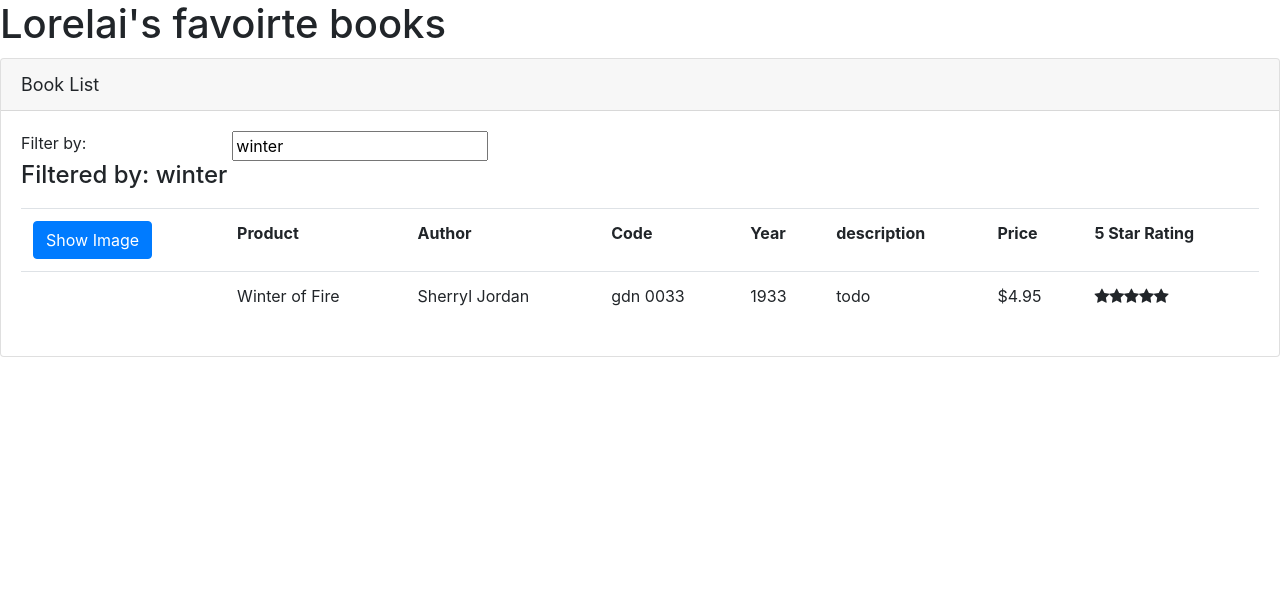
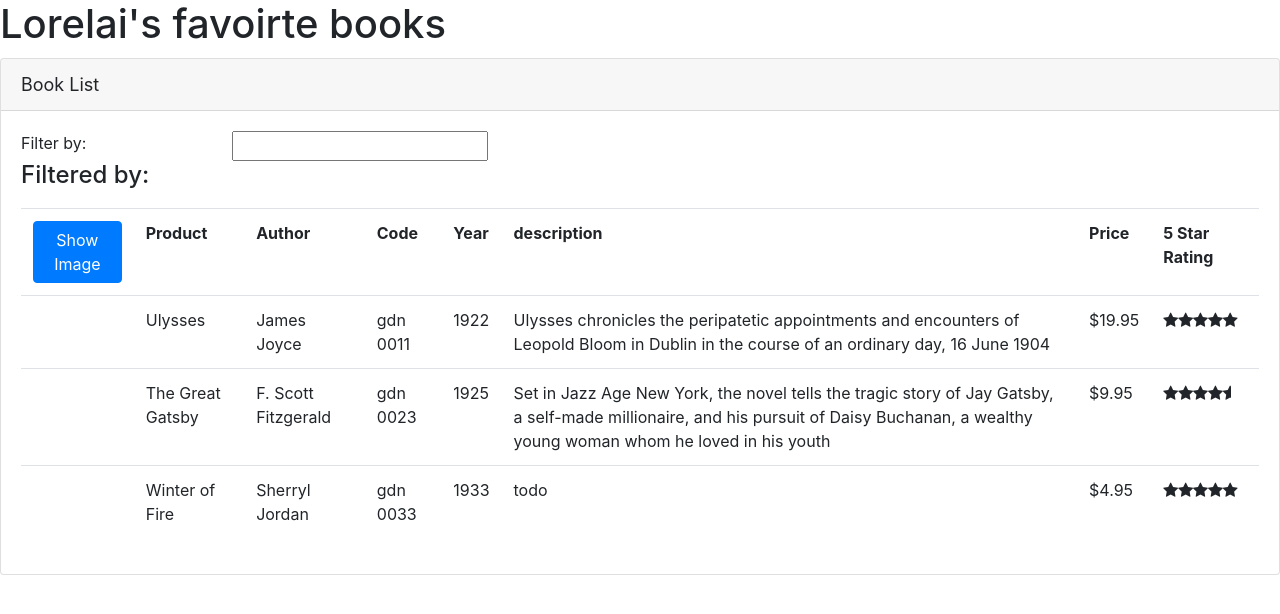
Before and after one commit to Nairodie/APM, an Angular app: page / in a window 1280 px wide. Shown: the top 614 px of the page. Built offline with nearby package versions, Linux system fonts and the light colour scheme.

Commit message:
Adding services and using dependency injection

```diff
--- a/src/app/products/product-list.component.ts
+++ b/src/app/products/product-list.component.ts
@@ -1,5 +1,6 @@
 import { Component, OnInit } from "@angular/core";
 import { IProduct } from "./product";
+import { ProductService } from "./product.service";
 
 @Component({
     selector: "pm-products",
@@ -23,46 +24,9 @@
     }
 
     filteredProducts: IProduct[];
-    products: IProduct[] = [
-            {
-              "productId": 1,
-              "productName": "Ulysses",
-              "Author": "James Joyce",
-              "productCode": "GDN-0011",
-              "releaseDate": "1922",
-              "description": "Ulysses chronicles the peripatetic appointments and encounters of Leopold Bloom in Dublin in the course of an ordinary day, 16 June 1904",
-              "price": 19.95,
-              "starRating": 5,
-              "imageUrl": "https://upload.wikimedia.org/wikipedia/commons/a/ab/JoyceUlysses2.jpg"
-            },
-            {
-                "productId": 2,
-                "productName": "The Great Gatsby",
-                "Author": "F. Scott Fitzgerald",
-                "productCode": "GDN-0023",
-                "releaseDate": "1925",
-                "description": "Set in Jazz Age New York, the novel tells the tragic story of Jay Gatsby, a self-made millionaire, and his pursuit of Daisy Buchanan, a wealthy young woman whom he loved in his youth",
-                "price": 9.95,
-                "starRating": 4.5,
-                "imageUrl": "https://upload.wikimedia.org/wikipedia/commons/a/a0/The_Great_Gatsby_cover_1925_%281%29.jpg"
-            },
-            {
-                "productId": 3,
-                "productName": "Winter of Fire",
-                "Author": "Sherryl Jordan",
-                "productCode": "GDN-0033",
-                "releaseDate": "1933",
-                "description": "todo",
-                "price": 4.95,
-                "starRating": 5,
-                "imageUrl": "https://images-na.ssl-images-amazon.com/images/I/81B2xmUcGbL.jpg"
-            }
+    products: IProduct[] = [];
 
-        ];
-
-        constructor() {
-            this.filteredProducts = this.products;
-            this.listFilter = "winter";
+        constructor (private productService: ProductService) {
         }
 
         onRatingClicked(message: string): void {
@@ -78,7 +42,9 @@
         toggleImage(): void {
             this.showImage = !this.showImage;
         }
+
         ngOnInit(): void {
-            console.log("In OnItit");
+            this.products = this.productService.getProducts();
+            this.filteredProducts = this.products;
         }
 }
--- /dev/null
+++ b/src/app/products/product.service.ts
@@ -0,0 +1,46 @@
+import { Injectable } from "@angular/core";
+import { IProduct } from "./product";
+
+@Injectable({
+    providedIn: "root"
+})
+
+export class ProductService {
+    getProducts(): IProduct[] {
+        return [
+            {
+                "productId": 1,
+                "productName": "Ulysses",
+                "Author": "James Joyce",
+                "productCode": "GDN-0011",
+                "releaseDate": "1922",
+                "description": "Ulysses chronicles the peripatetic appointments and encounters of Leopold Bloom in Dublin in the course of an ordinary day, 16 June 1904",
+                "price": 19.95,
+                "starRating": 5,
+                "imageUrl": "https://upload.wikimedia.org/wikipedia/commons/a/ab/JoyceUlysses2.jpg"
+              },
+              {
+                  "productId": 2,
+                  "productName": "The Great Gatsby",
+                  "Author": "F. Scott Fitzgerald",
+                  "productCode": "GDN-0023",
+                  "releaseDate": "1925",
+                  "description": "Set in Jazz Age New York, the novel tells the tragic story of Jay Gatsby, a self-made millionaire, and his pursuit of Daisy Buchanan, a wealthy young woman whom he loved in his youth",
+                  "price": 9.95,
+                  "starRating": 4.5,
+                  "imageUrl": "https://upload.wikimedia.org/wikipedia/commons/a/a0/The_Great_Gatsby_cover_1925_%281%29.jpg"
+              },
+              {
+                  "productId": 3,
+                  "productName": "Winter of Fire",
+                  "Author": "Sherryl Jordan",
+                  "productCode": "GDN-0033",
+                  "releaseDate": "1933",
+                  "description": "todo",
+                  "price": 4.95,
+                  "starRating": 5,
+                  "imageUrl": "https://images-na.ssl-images-amazon.com/images/I/81B2xmUcGbL.jpg"
+              }
+        ];
+    }
+}
```
